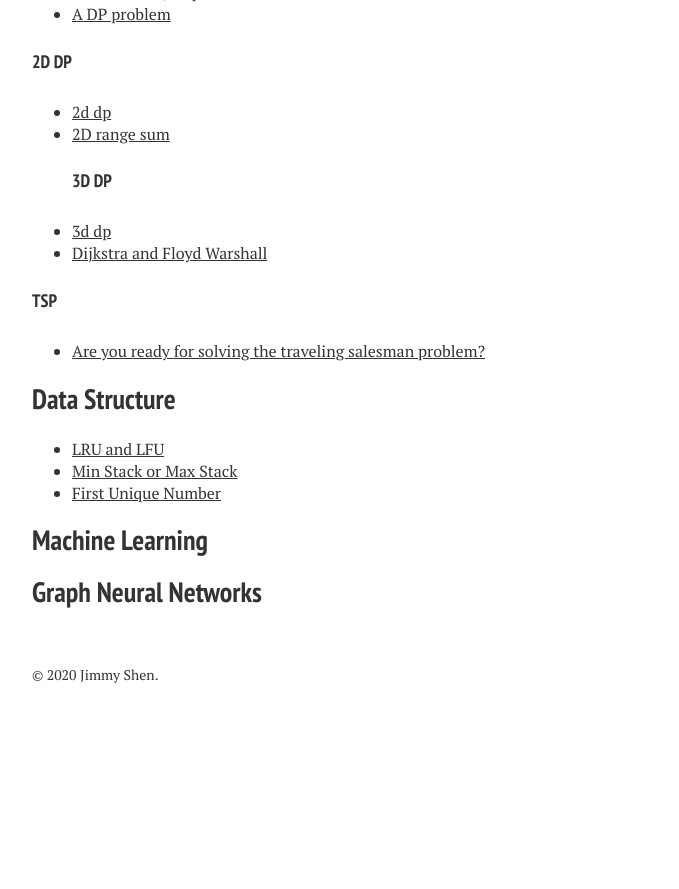
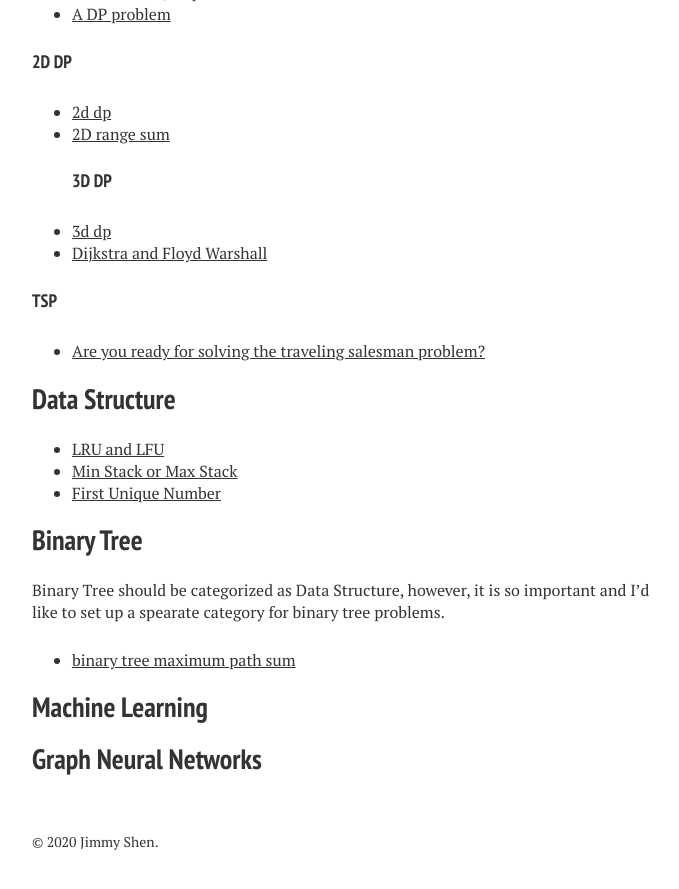
Before and after one commit to xiaokeshen/xiaokeshen.github.io, a Jekyll site: the page built from blog/index.md, in a window 1280 px wide and 900 px high, scrolled down 1323 px. Shown: the top 889 px of the window, without its empty margins (288-967 px from the left). Built offline with Jekyll 4.4.1, drawn with Linux system fonts in a browser that asks for light colours; nearby versions of some CDN libraries; before the commit the page ends 2056 px from its top, so only the background shows below that.

Commit message:
update index

```diff
--- a/blog/index.md
+++ b/blog/index.md
@@ -60,6 +60,12 @@ My 'Serious' coding got started since I became a student as a Computer Science M
 - [Min Stack or Max Stack](https://medium.com/@jim.morris.shen/min-stack-or-max-stack-a5be2165cad8?source=friends_link&sk=8dd800652072ae9f16105bb4bda9f414)
 - [First Unique Number](coding/data_structure/first_unique_number.md)
 
+## Binary Tree
+
+Binary Tree should be categorized as Data Structure, however, it is so important and I'd like to set up a spearate category for binary tree problems.
+- [binary tree maximum path sum](coding/data_structure/binary_tree/binary_tree_maximum_path_sum.md)
+
+
 ## Machine Learning
 
 ## Graph Neural Networks
```
